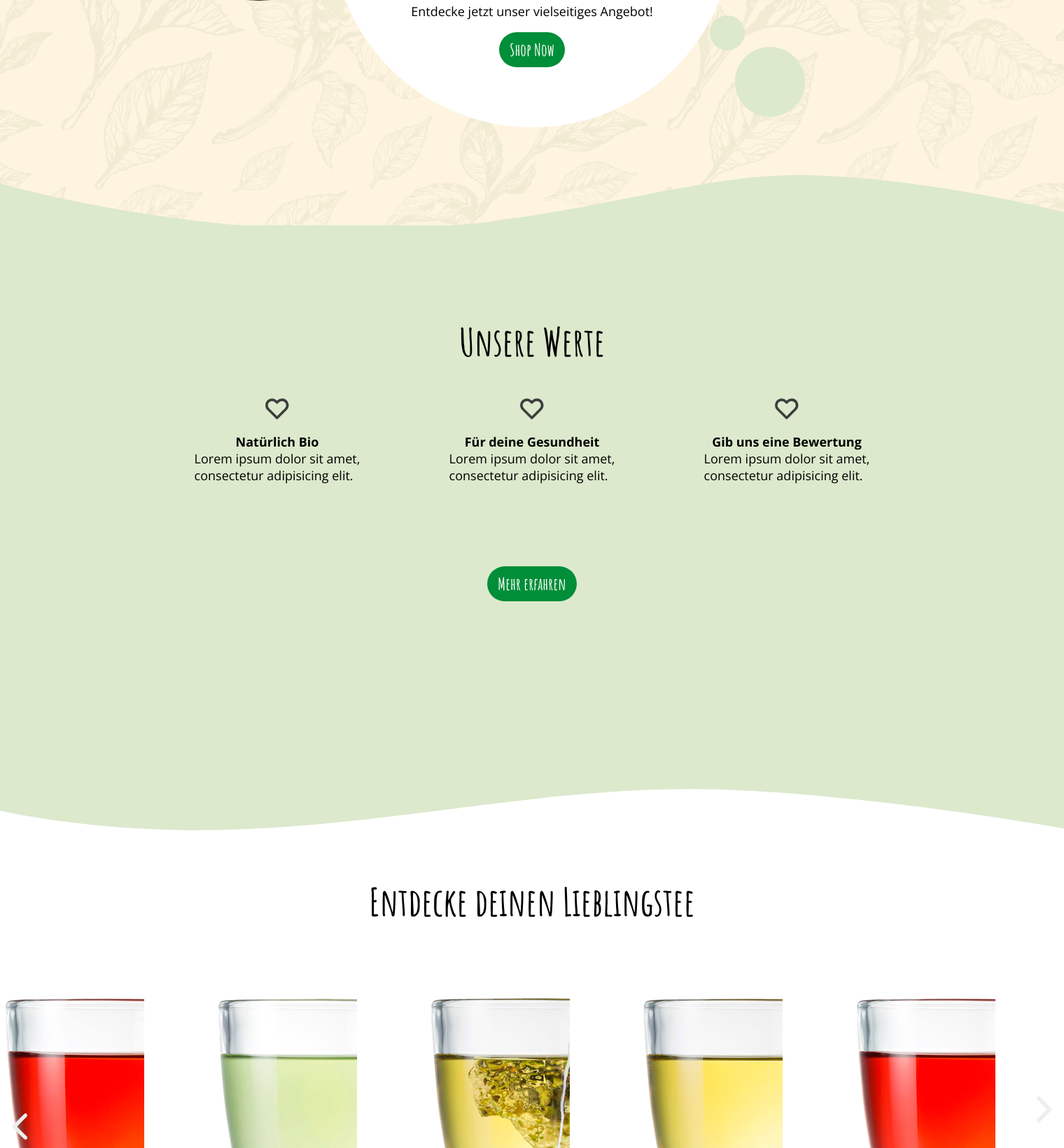
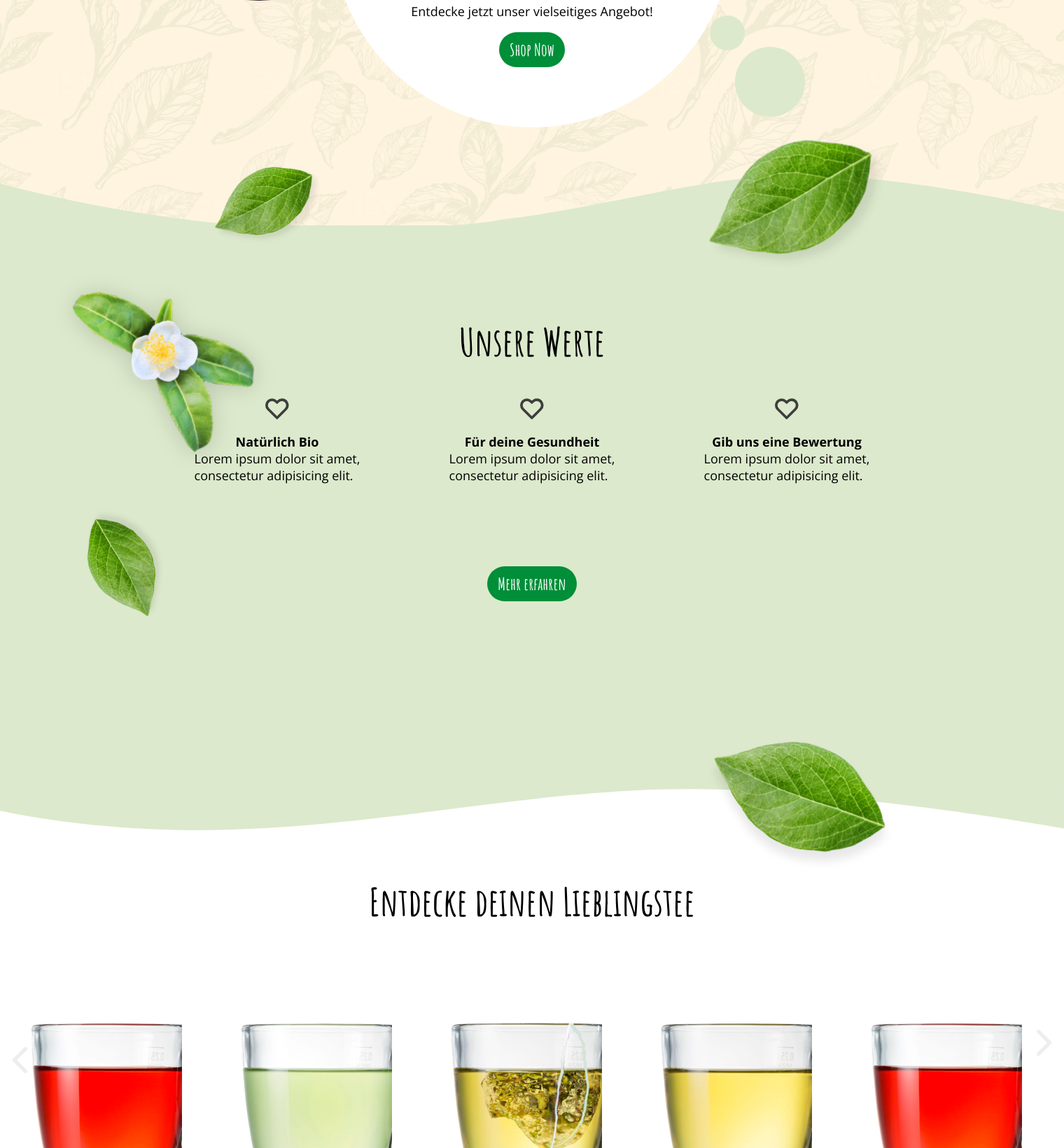
Before and after one commit to maharkus/Releaf, a PHP site: page / in a window 1520 px wide. Shown: the part 1258-2898 px from the top of the page at 70% size. Run offline with PHP 8.4, Linux system fonts and the light colour scheme; data comes from the database, SQL or seed files in the repository; some libraries are stand-ins or nearby versions.

Commit message:
added more leaves to index

```diff
--- a/components/slider.php
+++ b/components/slider.php
@@ -14,6 +14,7 @@
                 </li>
             <?php endforeach; ?>
         </ul>
+    </div>
     <div class='slider-nav'>
         <div class='prev'>
             <img src="img/icons/ic_arrow_grey.svg">
@@ -23,5 +24,4 @@
         </div>
     </div>
 </div>
-</div>
 <?php include "components/svg_icons.php" ?>
--- a/css/main.css
+++ b/css/main.css
@@ -96,7 +96,7 @@ footer p {
   align-items: center;
   position: relative;
   width: 100%;
-  z-index: 2;
+  z-index: 100;
 }
 #nav #hamburger {
   align-items: center;
@@ -243,7 +243,9 @@ footer p {
 .categorySlider .slider {
   position: relative;
   height: 500px;
+  margin: 0 auto;
   overflow: hidden;
+  width: 1500px;
 }
 .categorySlider ul {
   position: relative;
@@ -270,6 +272,9 @@ footer p {
 .categorySlider li h3 {
   font-size: 3rem;
   margin-top: -40px;
+}
+.categorySlider li img {
+  transform: scale(0.8);
 }
 .categorySlider .slider-nav .prev,
 .categorySlider .slider-nav .next {
@@ -313,18 +318,18 @@ header img.hero {
 header img.hero a {
   color: #008e39;
 }
-header .leaf {
+header .headerLeaf {
   position: absolute;
   filter: blur(5px);
 }
-header .leaf:nth-of-type(1) {
+header .headerLeaf:nth-of-type(1) {
   top: 0;
 }
-header .leaf:nth-of-type(2) {
+header .headerLeaf:nth-of-type(2) {
   top: 20vh;
   left: 80vw;
 }
-header .leaf:nth-of-type(3) {
+header .headerLeaf:nth-of-type(3) {
   top: 40vh;
   left: 40vw;
 }
@@ -513,7 +518,8 @@ section {
   padding-top: 85px;
   width: 100%;
 }
-section h2, section h3 {
+section h2,
+section h3 {
   text-align: center;
 }
 section .logo {
@@ -700,6 +706,45 @@ section .value-wrapper + a {
   background-color: #dce9cc;
 }
 
+/*Leaves*/
+#leaf {
+  position: absolute;
+  top: 0px;
+  transform: scale(0.8);
+}
+
+#leaf2 {
+  position: absolute;
+  top: 0px;
+  transform: translateY(-160px) rotate(-50deg) scale(0.6);
+  z-index: 2;
+  left: 200px;
+}
+
+#leaf3 {
+  position: absolute;
+  top: 350px;
+  transform: scale(0.6) rotate(-140deg);
+  z-index: 2;
+  left: 200;
+}
+
+#leaf4 {
+  position: absolute;
+  top: 0px;
+  transform: translateY(-160px) rotate(-50deg);
+  z-index: 2;
+  right: 200px;
+}
+
+#leaf5 {
+  position: absolute;
+  top: 852px;
+  transform: translateY(-160px);
+  z-index: 2;
+  right: 200px;
+}
+
 .search {
   display: flex;
   width: fit-content;
--- a/index.php
+++ b/index.php
@@ -19,9 +19,9 @@
         </picture>
 
         <!--Blätter-->
-        <img class="leaf" src="img/leaf2.png" />
-        <img class="leaf" src="img/leaf2.png" />
-        <img class="leaf" src="img/leaf.png" />
+        <img class="headerLeaf" src="img/leaf2.png" />
+        <img class="headerLeaf" src="img/leaf2.png" />
+        <img class="headerLeaf" src="img/leaf.png" />
 
 
         <div class="logoWrap">
@@ -124,7 +124,7 @@
                 <div class="value-block">
                     <img src="img/icons/ic_heart.svg" />
                     <h3>
-                       Gib uns eine Bewertung
+                        Gib uns eine Bewertung
                     </h3>
                     <p>
                         Lorem ipsum dolor sit amet,<br> consectetur adipisicing elit.
@@ -134,11 +134,19 @@
             <a>
                 <button class="button">Mehr erfahren</button>
             </a>
+            <!--Blätter-->
+            <img src="img/leaf.png" id="leaf" width="auto" height="auto">
+            <img src="img/leaf2.png" id="leaf2" width="auto" height="auto">
+            <img src="img/leaf2.png" id="leaf3" width="auto" height="auto">
+            <img src="img/leaf2.png" id="leaf4" width="auto" height="auto">
+            <img src="img/leaf2.png" id="leaf5" width="auto" height="auto">
+
+
             <img class="wave bottom" src="img/wave_bottom_green.svg" />
         </section>
         <section class="white">
             <h2>Entdecke deinen Lieblingstee</h2>
-    <?php include "components/slider.php"; ?>
+            <?php include "components/slider.php"; ?>
             <img class="wave bottom" src="img/wave_bottom.svg" />
         </section>
         <section class="texturedGreen">
--- a/js/header.js
+++ b/js/header.js
@@ -9,13 +9,13 @@ $(document).ready(function () {
         var blurAmount =  5 + windowTop/50;
 
         $(".hero").css("transform", "translateY(" + heroVal + "px)");
-        $(".leaf")
+        $(".headerLeaf")
             .eq(0)
             .css(
                 "transform",
                 "translateY(" + leafTransl + "px) rotate(" + leafRot + "deg)"
             );
-        $(".leaf")
+        $(".headerLeaf")
             .eq(1)
             .css(
                 "transform",
@@ -27,7 +27,7 @@ $(document).ready(function () {
                     -leafRot / 2 +
                     "deg)"
             );
-        $(".leaf")
+        $(".headerLeaf")
             .eq(2)
             .css(
                 "transform",
--- a/js/slider.js
+++ b/js/slider.js
@@ -28,7 +28,7 @@ function resetPos() {
 function init() {
   $('.slider ul li').each(function(){
     var curPos = $(this).index();
-      $(this).css('order', curPos);
+    $(this).css('order', curPos+1);
   });
 }
 
--- a/scss/components/_nav.scss
+++ b/scss/components/_nav.scss
@@ -5,7 +5,7 @@
     align-items: center;
     position: relative;
     width: 100%;
-    z-index: 2;
+    z-index: 100;
 
     #hamburger {
         align-items: center;
--- a/scss/components/_slideshow.scss
+++ b/scss/components/_slideshow.scss
@@ -8,7 +8,9 @@ $visible-slides: 5;
     .slider {
         position: relative;
         height: 500px;
+        margin: 0 auto;
         overflow: hidden;
+        width: 1500px;
     }
     ul {
         position: relative;
@@ -31,9 +33,12 @@ $visible-slides: 5;
         font-size: 300px;
         flex-shrink: 0;
         flex-direction: column;
-        h3{
+        h3 {
             font-size: 3rem;
             margin-top: -40px;
+        }
+        img {
+            transform: scale(0.8);
         }
     }
 
--- a/scss/pages/_home.scss
+++ b/scss/pages/_home.scss
@@ -13,7 +13,7 @@ header {
         }
     }
 
-    .leaf {
+    .headerLeaf {
         position: absolute;
         filter: blur(5px);
         &:nth-of-type(1) {
@@ -234,7 +234,8 @@ section {
     padding-top: 85px;
     width: 100%;
 
-    h2, h3 {
+    h2,
+    h3 {
         text-align: center;
     }
 
@@ -314,7 +315,7 @@ section {
                 font-size: 5rem;
                 text-align: center;
                 @include responsive_mobile() {
-                margin: 10px;
+                    margin: 10px;
                 }
             }
 
@@ -338,7 +339,6 @@ section {
                 right: 30vw;
                 bottom: 120px;
             }
-
         }
         &:nth-child(3) {
             background-color: $soft-green;
@@ -355,7 +355,7 @@ section {
         display: flex;
         width: 100%;
         justify-content: center;
-        .value-block{
+        .value-block {
             display: flex;
             flex-direction: column;
             align-items: center;
@@ -424,3 +424,39 @@ section {
 .color-green {
     background-color: $soft-green;
 }
+
+/*Leaves*/
+
+#leaf {
+    position: absolute;
+    top: 0px;
+    transform: scale(0.8);
+}
+#leaf2 {
+    position: absolute;
+    top: 0px;
+    transform: translateY(-160px) rotate(-50deg) scale(0.6);
+    z-index: 2;
+    left: 200px;
+}
+#leaf3 {
+    position: absolute;
+    top: 350px;
+    transform: scale(0.6) rotate(-140deg);
+    z-index: 2;
+    left: 200;
+}
+#leaf4 {
+    position: absolute;
+    top: 0px;
+    transform: translateY(-160px) rotate(-50deg);
+    z-index: 2;
+    right: 200px;
+}
+#leaf5 {
+    position: absolute;
+    top: 852px;
+    transform: translateY(-160px);
+    z-index: 2;
+    right: 200px;
+}
```
Lines whose indentation alone changed are shown as unchanged.
